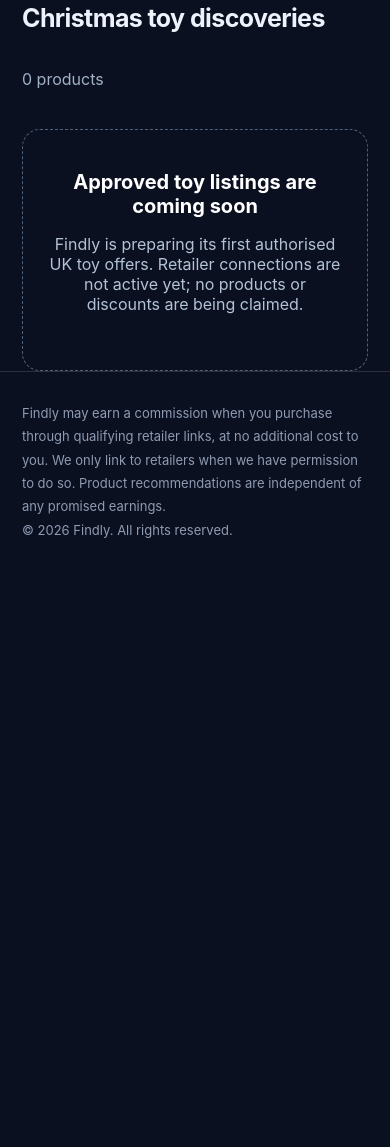
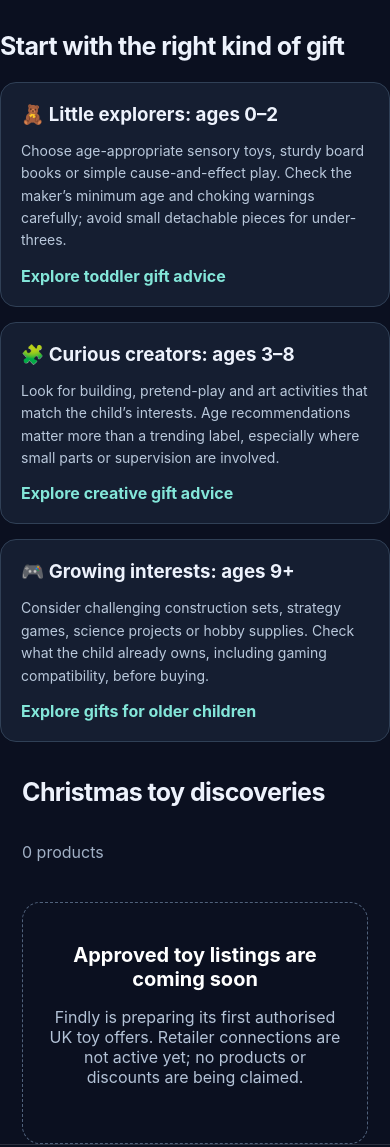
Before and after one commit to Jackechan29/Findly-ai-, a plain HTML site: page index.html in a window 390 px wide. Shown: the part 982-2129 px from the top of the page. Before the commit the page ends 1572 px from the top, so only its background shows below. Drawn offline with Linux system fonts and the light colour scheme.

Commit message:
Add original age-based Christmas gift guidance to storefront

```diff
--- a/index.html
+++ b/index.html
@@ -14,7 +14,7 @@ h1{font-size:clamp(38px,6vw,68px);line-height:1.06;letter-spacing:-2.5px;margin:
 h1 em{font-style:normal;color:#6ce2d3}p.lead{max-width:700px;color:#b9c8db;font-size:18px;line-height:1.65}
 .searchbar{display:flex;gap:10px;max-width:740px;margin:30px 0 12px}input,select{border-radius:12px;padding:16px;background:#19243a;color:white;border:1px solid #45536b;font:inherit}
 input{flex:1;min-width:0}select{min-width:175px}.note{color:#8e9bb2;font-size:13px;line-height:1.6}.filters{display:flex;gap:10px;flex-wrap:wrap;margin:18px 0}.filters select{min-width:150px}.giftIdeas{display:flex;gap:10px;flex-wrap:wrap;margin-top:20px}.giftIdeas button{border:1px solid #3e6871;background:#1b3541;color:#b3f6ec;border-radius:100px;padding:9px 14px;font:inherit;cursor:pointer}.giftIdeas button:hover{background:#265765}
-section{padding:24px 0 70px}.sectionhead{display:flex;align-items:center;justify-content:space-between;gap:15px;flex-wrap:wrap}
+section{padding:24px 0 70px}.guide{padding:28px 0 14px}.guidegrid{display:grid;grid-template-columns:repeat(3,1fr);gap:15px}.guidecard{border:1px solid #304056;background:#151e31;border-radius:16px;padding:20px}.guidecard h3{margin:0 0 10px}.guidecard p{color:#b9c8db;font-size:14px;line-height:1.6}.guidecard a{color:#83e6d9;font-weight:700;text-decoration:none}@media(max-width:800px){.guidegrid{grid-template-columns:1fr}}.sectionhead{display:flex;align-items:center;justify-content:space-between;gap:15px;flex-wrap:wrap}
 h2{font-size:25px;letter-spacing:-.6px}.count{color:#a1b0c5}
 .grid{display:grid;grid-template-columns:repeat(3,1fr);gap:18px;margin-top:18px}
 .product{background:#151e31;border:1px solid #304056;border-radius:18px;overflow:hidden}
@@ -36,7 +36,11 @@ footer{border-top:1px solid #ffffff22;padding:30px 0 48px;color:#8e9bb2;font-siz
 <div class="searchbar"><input id="query" type="search" aria-label="Search products" placeholder="Search toys, games, creative kits…">
 <select id="category" aria-label="Toy category"><option value="">All toy categories</option></select></div><div class="filters"><select id="age" aria-label="Age group"><option value="">Any age</option><option value="0-2">0–2 years</option><option value="3-5">3–5 years</option><option value="6-8">6–8 years</option><option value="9-12">9–12 years</option><option value="13-17">13–17 years</option></select><select id="budget" aria-label="Budget"><option value="">Any budget</option><option value="15">Under £15</option><option value="30">Under £30</option><option value="50">Under £50</option><option value="100">Under £100</option></select></div><div class="giftIdeas"><button type="button" data-search="building">🧱 Building</button><button type="button" data-search="creative">🎨 Creative</button><button type="button" data-search="science">🔬 Science</button><button type="button" data-search="board game">🎲 Games</button><button type="button" data-search="plush">🧸 Plush</button></div>
 <div class="note">Prices and availability are supplied by retailers and may change. Always confirm at checkout.</div></div></div>
-<section class="shell" id="discover"><div class="sectionhead"><h2>Christmas toy discoveries</h2><span id="count" class="count">Connecting product catalogue…</span></div><div id="products" class="grid"></div><div id="empty" class="empty" hidden></div></section></main>
+<section class="shell guide" aria-labelledby="guidetitle"><h2 id="guidetitle">Start with the right kind of gift</h2><div class="guidegrid">
+<article class="guidecard"><h3>🧸 Little explorers: ages 0–2</h3><p>Choose age-appropriate sensory toys, sturdy board books or simple cause-and-effect play. Check the maker’s minimum age and choking warnings carefully; avoid small detachable pieces for under-threes.</p><a href="./christmas-gift-guide.html#young">Explore toddler gift advice</a></article>
+<article class="guidecard"><h3>🧩 Curious creators: ages 3–8</h3><p>Look for building, pretend-play and art activities that match the child’s interests. Age recommendations matter more than a trending label, especially where small parts or supervision are involved.</p><a href="./christmas-gift-guide.html#primary">Explore creative gift advice</a></article>
+<article class="guidecard"><h3>🎮 Growing interests: ages 9+</h3><p>Consider challenging construction sets, strategy games, science projects or hobby supplies. Check what the child already owns, including gaming compatibility, before buying.</p><a href="./christmas-gift-guide.html#older">Explore gifts for older children</a></article>
+</div></section><section class="shell" id="discover"><div class="sectionhead"><h2>Christmas toy discoveries</h2><span id="count" class="count">Connecting product catalogue…</span></div><div id="products" class="grid"></div><div id="empty" class="empty" hidden></div></section></main>
 <footer><div class="shell">Findly may earn a commission when you purchase through qualifying retailer links, at no additional cost to you. We only link to retailers when we have permission to do so. Product recommendations are independent of any promised earnings.<br>© <span id="year"></span> Findly. All rights reserved.</div></footer>
 <script>
 const state={products:[],query:"",category:"",age:"",budget:""};const byId=id=>document.getElementById(id);
```
